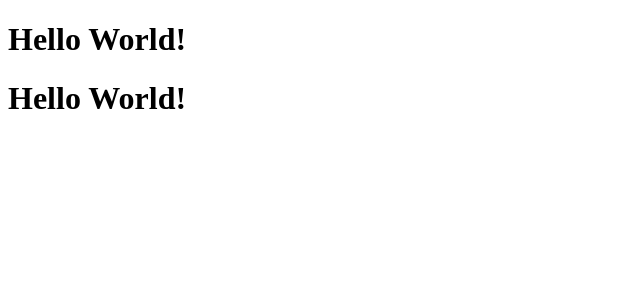
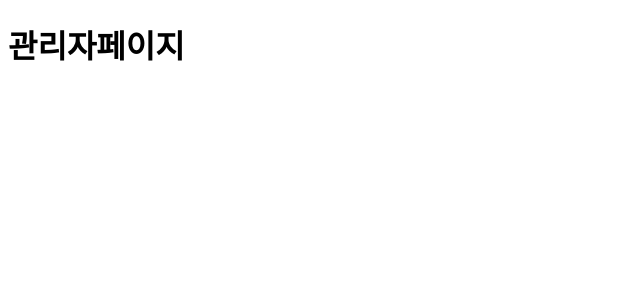
Before and after one commit to ChooHongWook/study_for_useful_Frontend, a Next.js app in the folder 1_each_state/use_props/: page / in a window 1280 px wide. Shown: the top 300 px of the page, without its empty margins (0-640 px from the left). Built offline with nearby package versions, Linux system fonts and the light colour scheme.

Commit message:
dev:save

```diff
--- a/1_each_state/use_props/pages/index.tsx
+++ b/1_each_state/use_props/pages/index.tsx
@@ -5,8 +5,7 @@ let test = 'ddds';
 
 const Home = () => (
   <>
-    <h1>Hello World!</h1>
-    <h1>Hello World!</h1>
+    <h1>관리자페이지</h1>
   </>
 );
 
```
